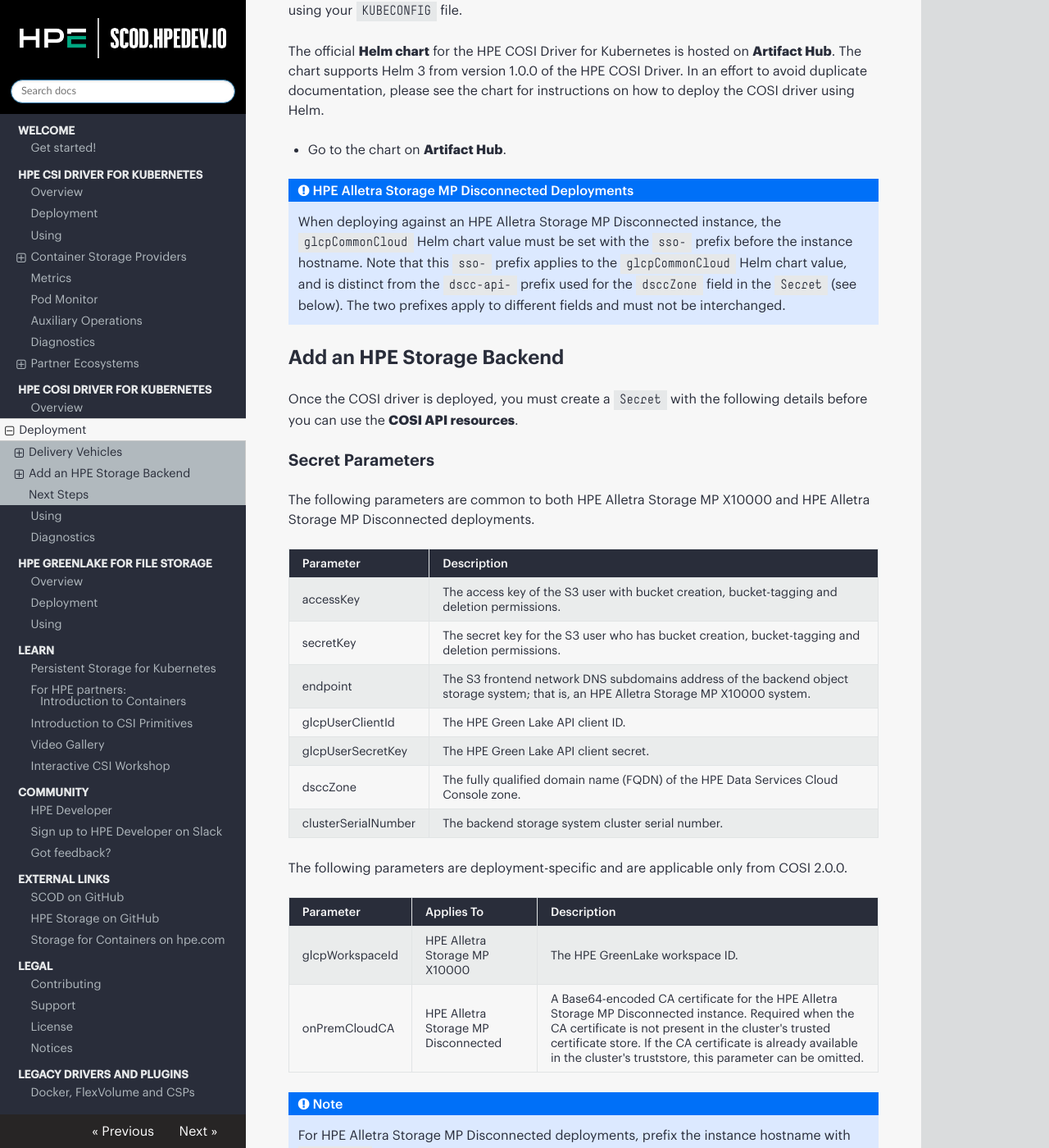
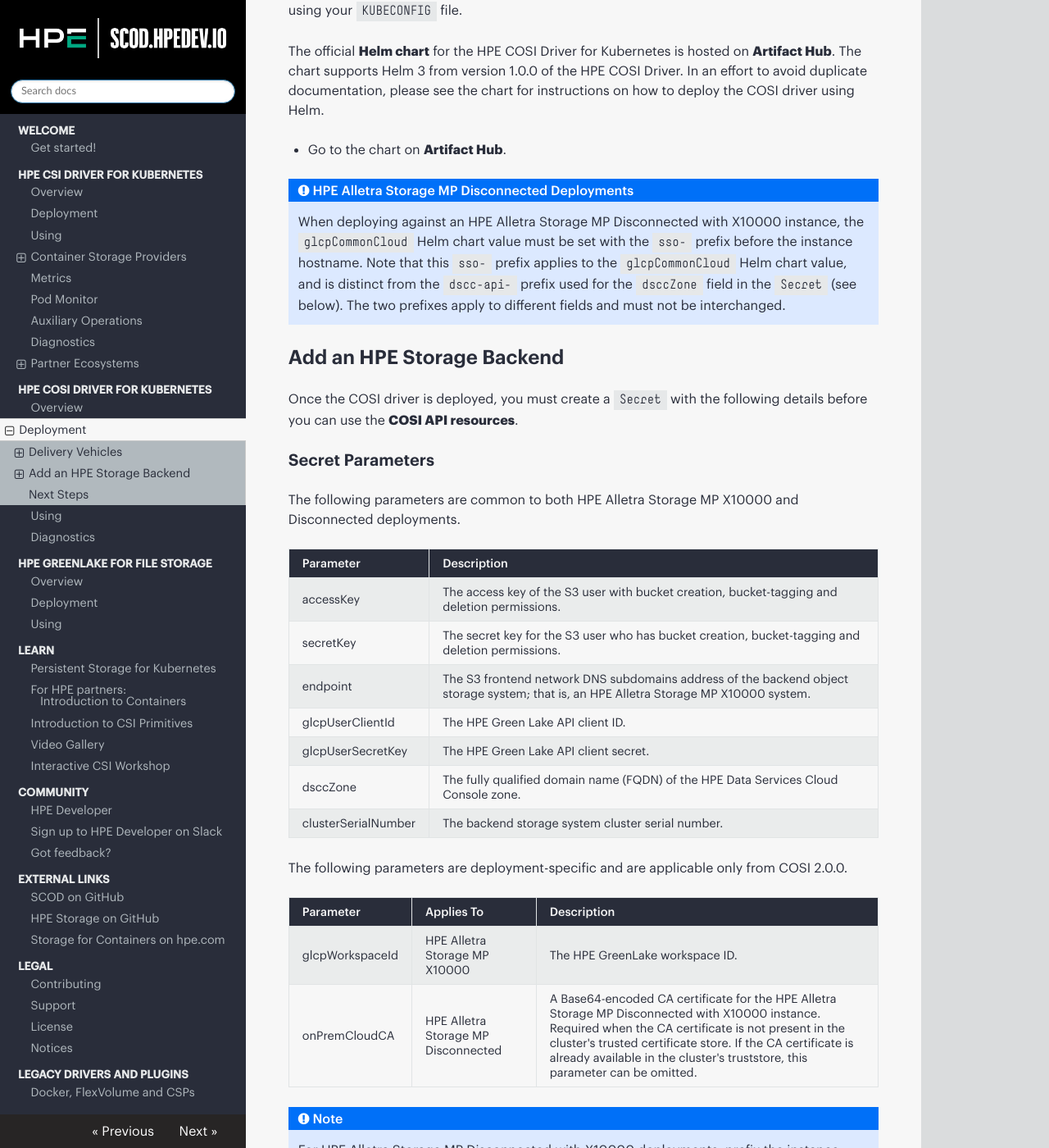
Before and after one commit to hpe-storage/scod, an MkDocs documentation site: the page built from docs/cosi_driver/deployment.md, in a window 1280 px wide and 1400 px high, scrolled down 647 px. Shown: the whole window at 82% size. Built offline with MkDocs 1.6.1, drawn with Linux system fonts in a browser that asks for light colours; nearby versions of some CDN libraries; some of the changed text lies outside the part shown.

Commit message:
Added with X10000

````diff
--- a/docs/cosi_driver/deployment.md
+++ b/docs/cosi_driver/deployment.md
@@ -17,7 +17,7 @@
 - Go to the chart on [Artifact Hub](https://artifacthub.io/packages/helm/hpe-storage/hpe-cosi-driver).
 
 !!! note "HPE Alletra Storage MP Disconnected Deployments"
-    When deploying against an HPE Alletra Storage MP Disconnected instance, the `glcpCommonCloud` Helm chart value must be set with the `sso-` prefix before the instance hostname. Note that this `sso-` prefix applies to the `glcpCommonCloud` Helm chart value, and is distinct from the `dscc-api-` prefix used for the `dsccZone` field in the `Secret` (see below). The two prefixes apply to different fields and must not be interchanged.
+    When deploying against an HPE Alletra Storage MP Disconnected with X10000 instance, the `glcpCommonCloud` Helm chart value must be set with the `sso-` prefix before the instance hostname. Note that this `sso-` prefix applies to the `glcpCommonCloud` Helm chart value, and is distinct from the `dscc-api-` prefix used for the `dsccZone` field in the `Secret` (see below). The two prefixes apply to different fields and must not be interchanged.
 
 ## Add an HPE Storage Backend
 
@@ -25,7 +25,7 @@
 
 ### Secret Parameters
 
-The following parameters are common to both HPE Alletra Storage MP X10000 and HPE Alletra Storage MP Disconnected deployments.
+The following parameters are common to both HPE Alletra Storage MP X10000 and Disconnected deployments.
 
 | Parameter           | Description |
 | ------------------- | ------------|
@@ -42,10 +42,10 @@
 | Parameter           | Applies To                             | Description |
 | ------------------- | -------------------------------------- | ------------|
 | glcpWorkspaceId     | HPE Alletra Storage MP X10000          | The HPE GreenLake workspace ID.
-| onPremCloudCA       | HPE Alletra Storage MP Disconnected    | A Base64-encoded CA certificate for the HPE Alletra Storage MP Disconnected instance. Required when the CA certificate is not present in the cluster's trusted certificate store. If the CA certificate is already available in the cluster's truststore, this parameter can be omitted.
+| onPremCloudCA       | HPE Alletra Storage MP Disconnected    | A Base64-encoded CA certificate for the HPE Alletra Storage MP Disconnected with X10000 instance. Required when the CA certificate is not present in the cluster's trusted certificate store. If the CA certificate is already available in the cluster's truststore, this parameter can be omitted.
 
 !!! note
-    For HPE Alletra Storage MP Disconnected deployments, prefix the instance hostname with `dscc-api-`.</small>
+    For HPE Alletra Storage MP Disconnected with X10000 deployments, prefix the instance hostname with `dscc-api-`.</small>
 
 !!! note
     The Kubernetes compute nodes where the HPE COSI Driver is allowed to run need to be able to access the Data Services Cloud Console zone specified.
@@ -69,9 +69,9 @@
   clusterSerialNumber: 0000000000
 ```
 
-Example `Secret` manifest for an HPE Alletra Storage MP Disconnected deployment:
+Example `Secret` manifest for an HPE Alletra Storage MP Disconnected with X10000 deployment:
 
-```yaml fct_label="HPE Alletra Storage MP Disconnected"
+```yaml fct_label="HPE Alletra Storage MP Disconnected with X10000"
 apiVersion: v1
 kind: Secret
 metadata:
@@ -151,7 +151,7 @@
     * Navigate to _Quick links_ &rarr; _Manage Workspace_.
     * The _Workspace ID_ is displayed on the page and is used as the `glcpWorkspaceId` field in the `Secret`.
     * For more details, refer to the [Manage workspace](https://support.hpe.com/hpesc/public/docDisplay?docId=sd00005271en_us&page=GUID-DD8699BF-D17E-4A1C-863A-AE7ED0AA8C88.html) documentation.
-7. To obtain the CA certificate (required for HPE Alletra Storage MP Disconnected setups):
+7. To obtain the CA certificate (required for HPE Alletra Storage MP Disconnected with X10000 setups):
     * Retrieve the CA certificate from the HPE Data Services Cloud Console instance being used. For the download steps, refer to the [Downloading your CA certificates](https://support.hpe.com/hpesc/public/docDisplay?docId=sd00005271en_us&page=GUID-F0ADEE0C-7BB5-4010-B290-FF700A6B7878.html) documentation.
     * Encode the certificate in Base64 format and use the resulting value as the `onPremCloudCA` field in the `Secret`.
 
````
